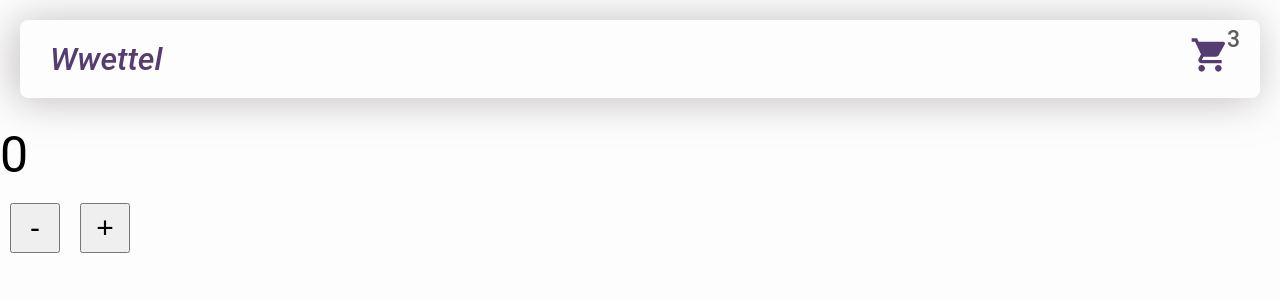
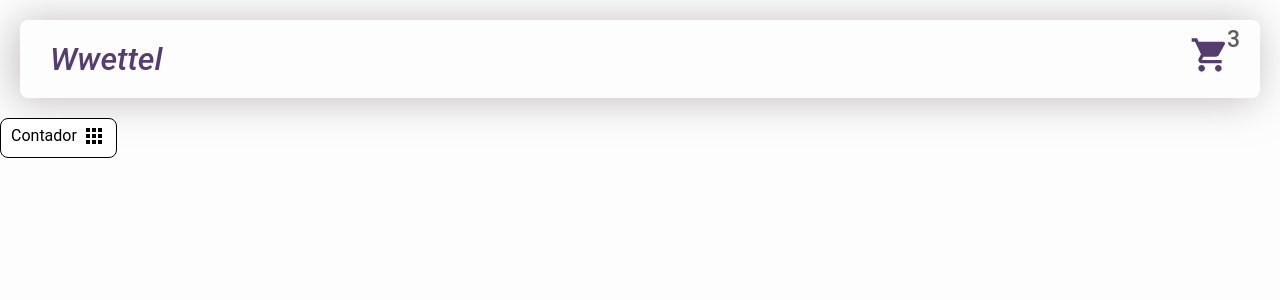
Before and after one commit to wenwettel/e-commerce, a React (Create React App) app: page / in a window 1280 px wide. Shown: the top 300 px of the page. Built offline with nearby package versions, Linux system fonts and the light colour scheme.

Commit message:
componentes II

```diff
--- a/src/App.js
+++ b/src/App.js
@@ -1,12 +1,25 @@
 import './App.css';
 import Navbar from './components/Navbar/Navbar';
 import Counter from './components/Counter/Counter';
+import Button from './components/Button/Button';
+import AppsIcon from '@mui/icons-material/Apps';
+import { useState } from 'react';
 
 function App() {
+  //Estado para mostrar el contador
+  const [isShow, setIsShow] = useState(false);
+  const handleClick = () => {
+    setIsShow(!isShow);
+  };
   return (
     <>
       <Navbar />
-      <Counter />
+      {/* Contador con renderizado condicional  */}
+      {isShow && <Counter />}
+      <Button handleClick={handleClick}>
+        Contador
+        <AppsIcon />
+      </Button>
     </>
   );
 }
--- /dev/null
+++ b/src/components/Button/Button.jsx
@@ -0,0 +1,11 @@
+import './styled.css';
+
+function Button({ children, handleClick }) {
+  return (
+    <div className="btn" onClick={handleClick}>
+      {children}
+    </div>
+  );
+}
+
+export default Button;
--- /dev/null
+++ b/src/components/Button/styled.css
@@ -0,0 +1,12 @@
+.btn{
+  background-color: white;
+  color: black;
+  border-radius: 8px;
+  border: 1px solid black;
+  width: max-content;
+  padding: 5px 10px;
+  cursor: pointer;
+  display: flex;
+  gap:5px;
+  height:40px;
+}
--- a/src/components/Counter/Counter.jsx
+++ b/src/components/Counter/Counter.jsx
@@ -1,9 +1,18 @@
 import React from 'react';
 import './counterStyled.css';
-import { useState } from 'react';
+import { useState, useEffect } from 'react';
 
 function Counter() {
   const [valor, setValor] = useState(0);
+
+  /*Ciclos del componente: mount- change - dismount*/
+  useEffect(() => {
+    console.log('montaje');
+    console.log(`El componente se actualizo ${valor}`);
+    return () => {
+      console.log('se desmonto el componente');
+    };
+  }, [valor]);
 
   const add = () => {
     setValor(valor + 1);
--- /dev/null
+++ b/src/components/Layout/styled.css
@@ -0,0 +1,4 @@
+.layout{
+  margin: 30px 50px;
+  border: 1px solid black;
+}
--- /dev/null
+++ b/src/components/commons/Headings/Headings.jsx
@@ -0,0 +1,4 @@
+import './headingsStyled.css';
+export const Title = ({ text }) => {
+  return <h1>{text}</h1>;
+};
--- /dev/null
+++ b/src/components/commons/Headings/headingsStyled.css
@@ -0,0 +1,4 @@
+h1{
+  font-size: 14px;
+  color: gray;
+}
```
Also changed, not shown: src/components/CustomInput/CustomInput.jsx (added, +18 -0 lines), src/components/Layout/Layout.jsx (added, +7 -0 lines).
